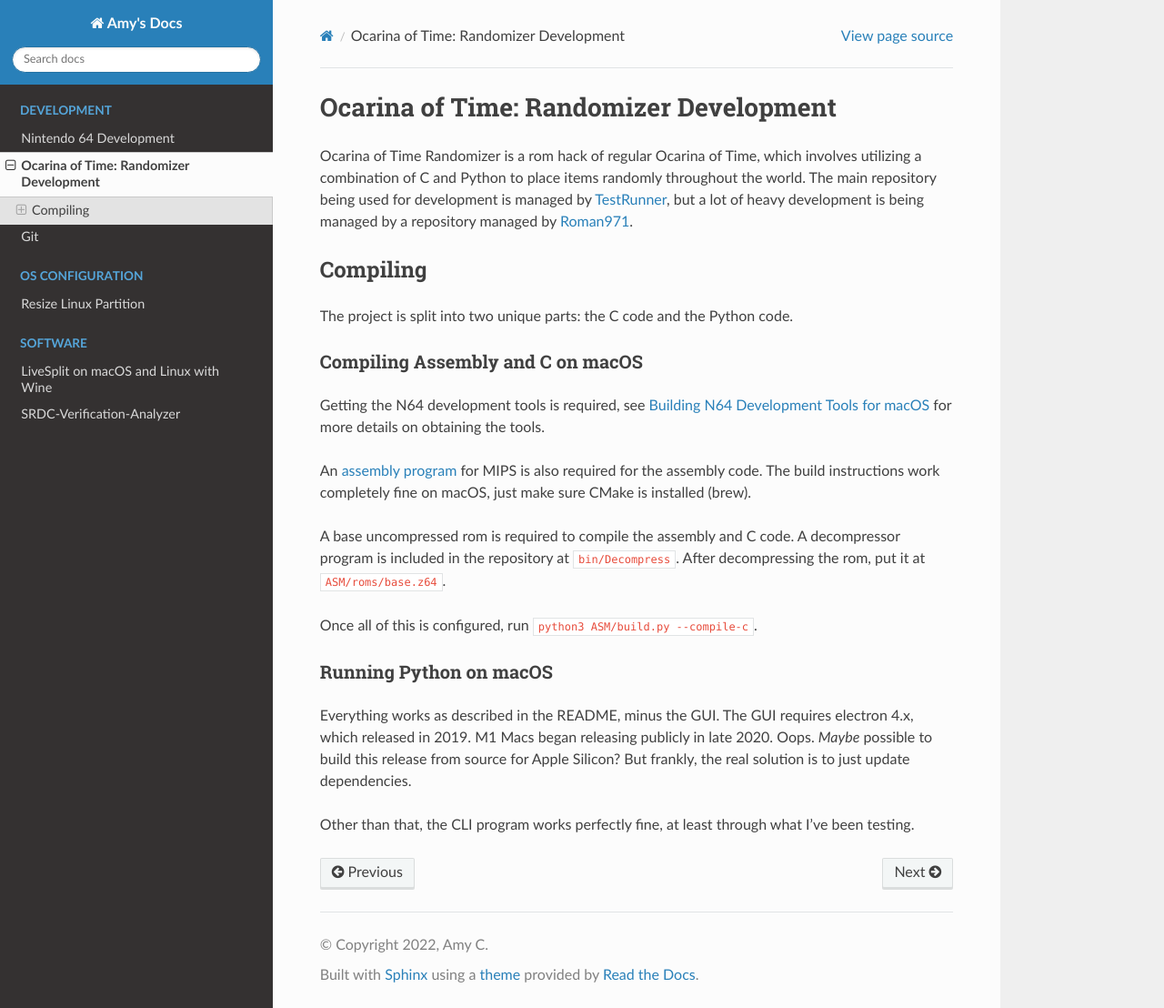
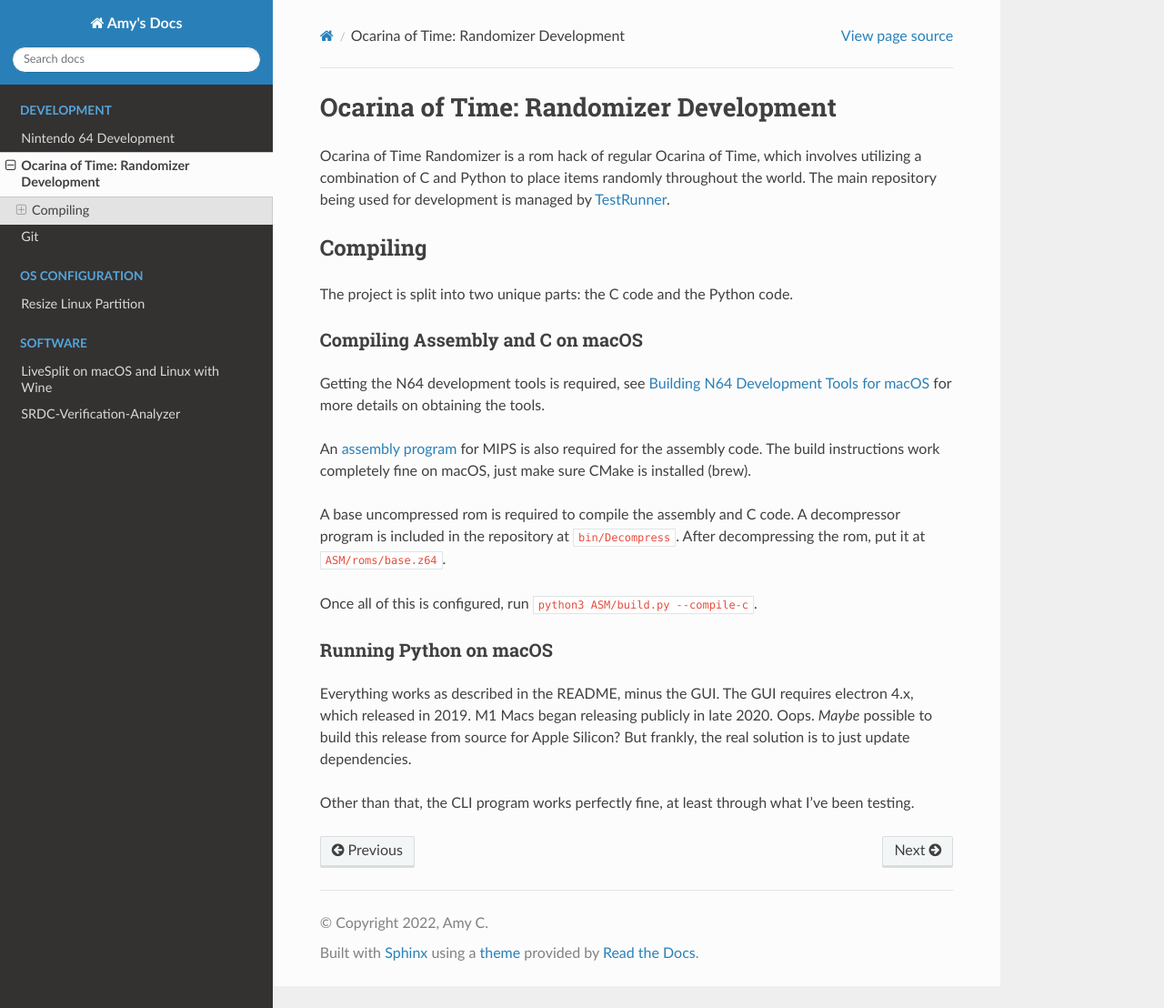
Before and after one commit to Minibeast/docs.amyy.me, a Sphinx documentation site: the page built from docs/development/ootr.rst, in a window 1280 px wide and 1108 px high. Shown: the whole window at 91% size. Built offline with Sphinx 7.4.7 and the Read the Docs theme 2.0.0, drawn with Linux system fonts in a browser that asks for light colours.

Commit message:
update ootr repo info

```diff
--- a/docs/development/ootr.rst
+++ b/docs/development/ootr.rst
@@ -4,9 +4,7 @@
 of Time, which involves utilizing a combination of C and
 Python to place items randomly throughout the world. The main
 repository being used for development is managed by
-`TestRunner <https://github.com/TestRunnerSRL/OoT-Randomizer>`_,
-but a lot of heavy development is being managed by a repository
-managed by `Roman971 <https://github.com/Roman971/OoT-Randomizer>`_.
+`TestRunner <https://github.com/TestRunnerSRL/OoT-Randomizer>`_.
 
 Compiling
 ---------------
```
